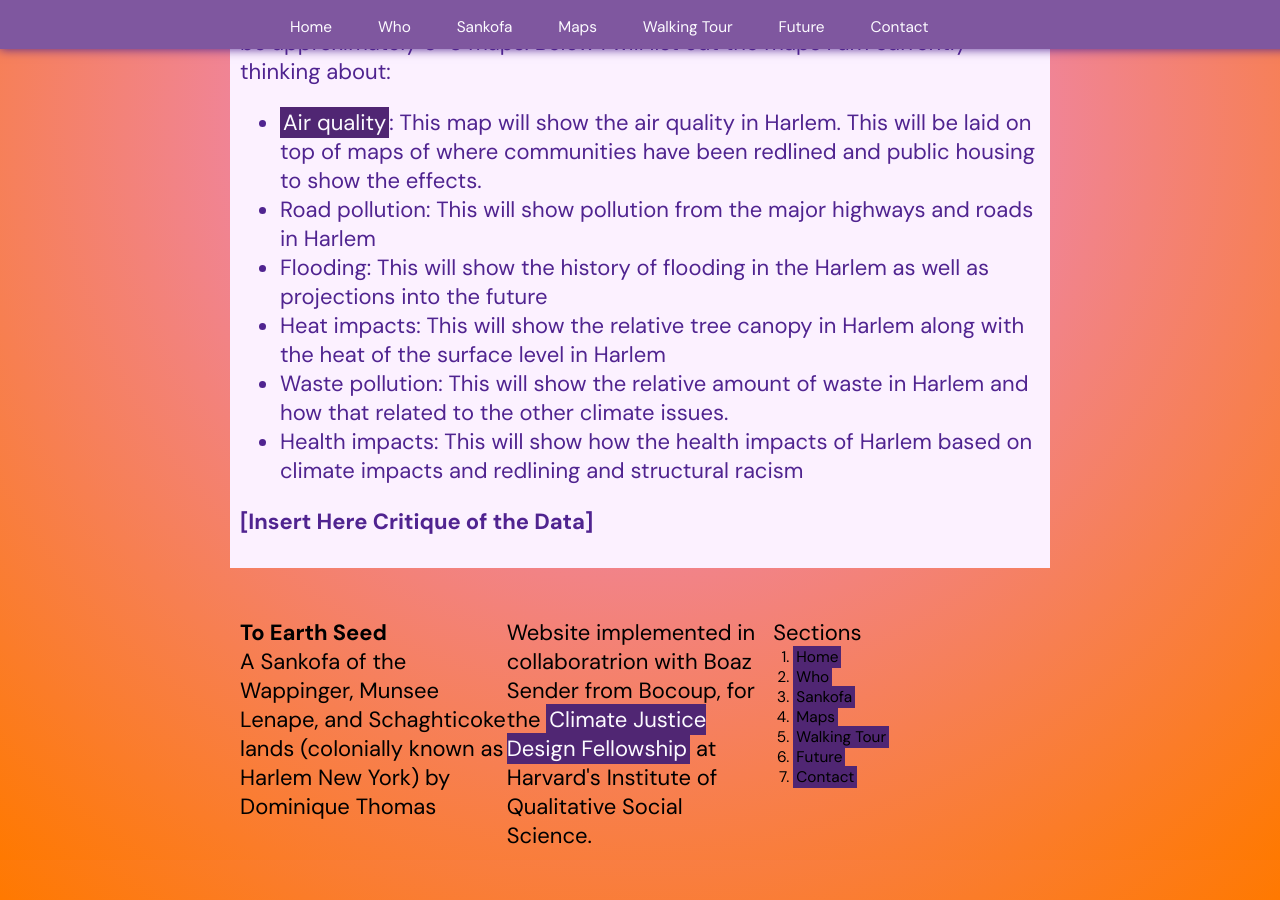
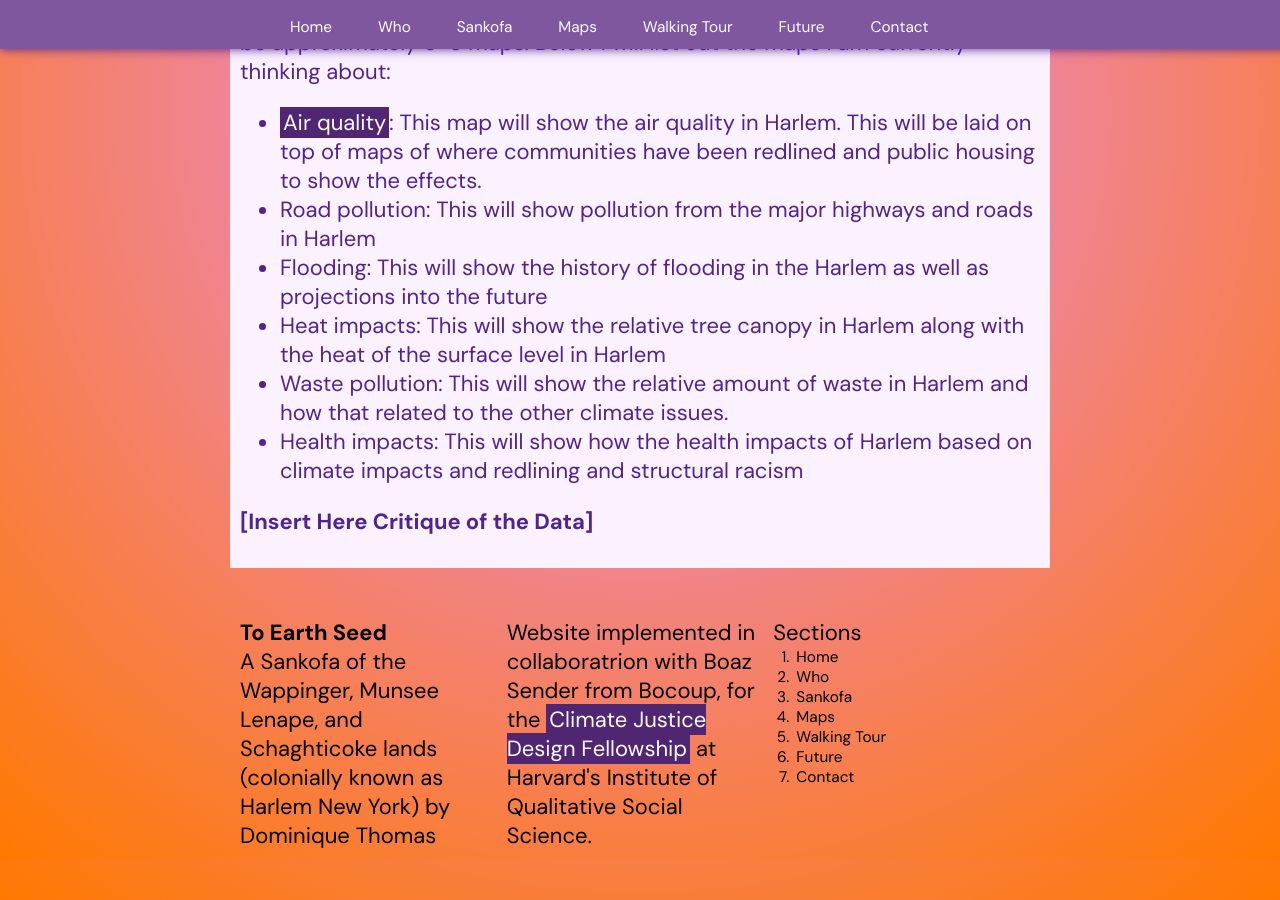
Before and after one commit to niquethom/toearthseed.org, a Jekyll site: the page built from maps.html, in a window 1280 px wide and 900 px high, scrolled down 680 px. Built offline with Jekyll 4.4.1, drawn with Linux system fonts in a browser that asks for light colours.

Commit message:
fix footer styles

```diff
--- a/assets/toearthseed.css
+++ b/assets/toearthseed.css
@@ -86,6 +86,7 @@
   }
   footer nav ol, footer p {
     margin: 0px;
+    padding: 0 5px 0 0;
   }
   footer nav ol {
     padding-left: 20px;
@@ -95,6 +96,7 @@
   }
   footer nav li a{
     color: #000;
+    background-color: transparent;
   }
   footer nav li a:hover{
     background-color: transparent;
```
